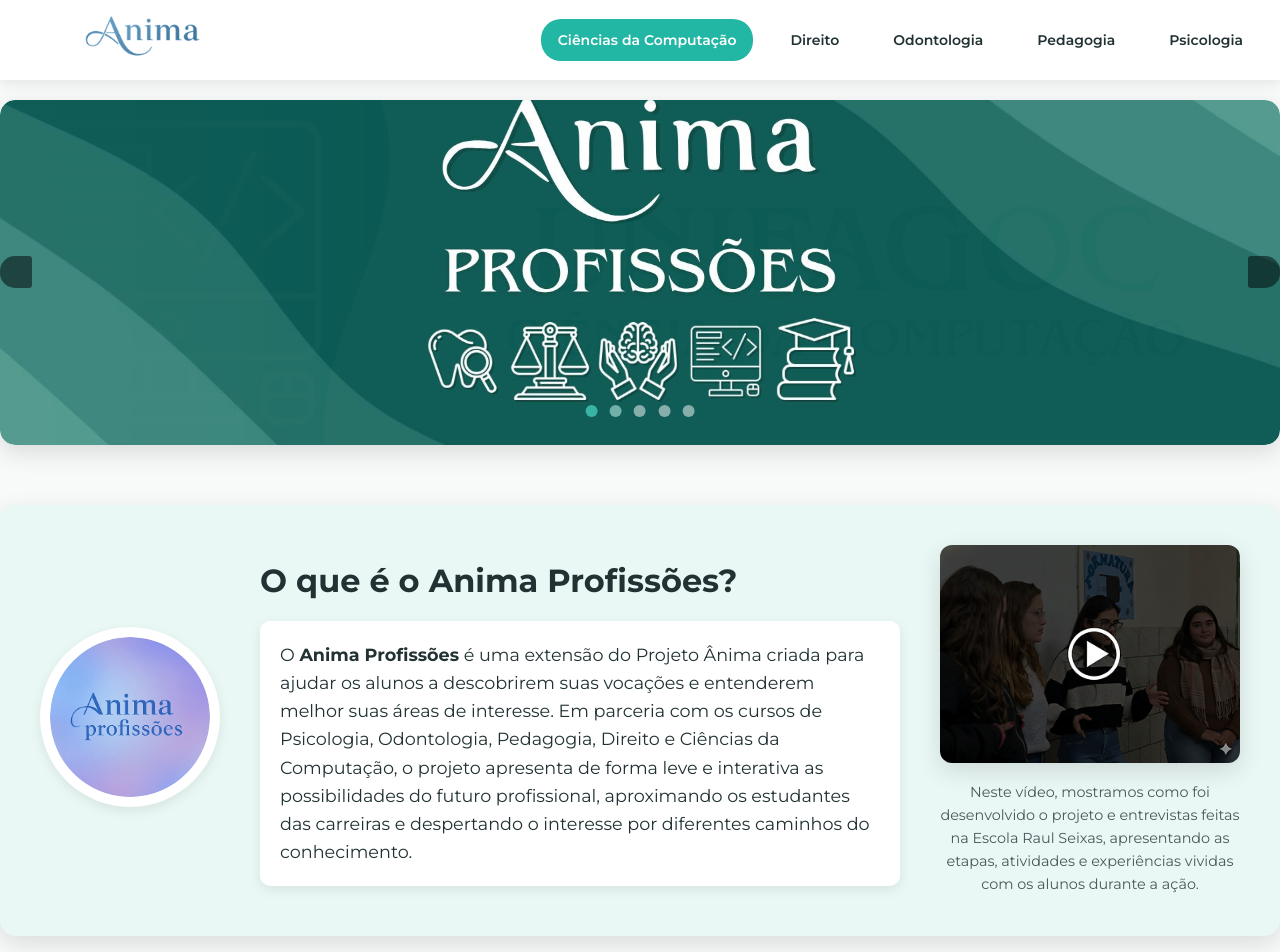
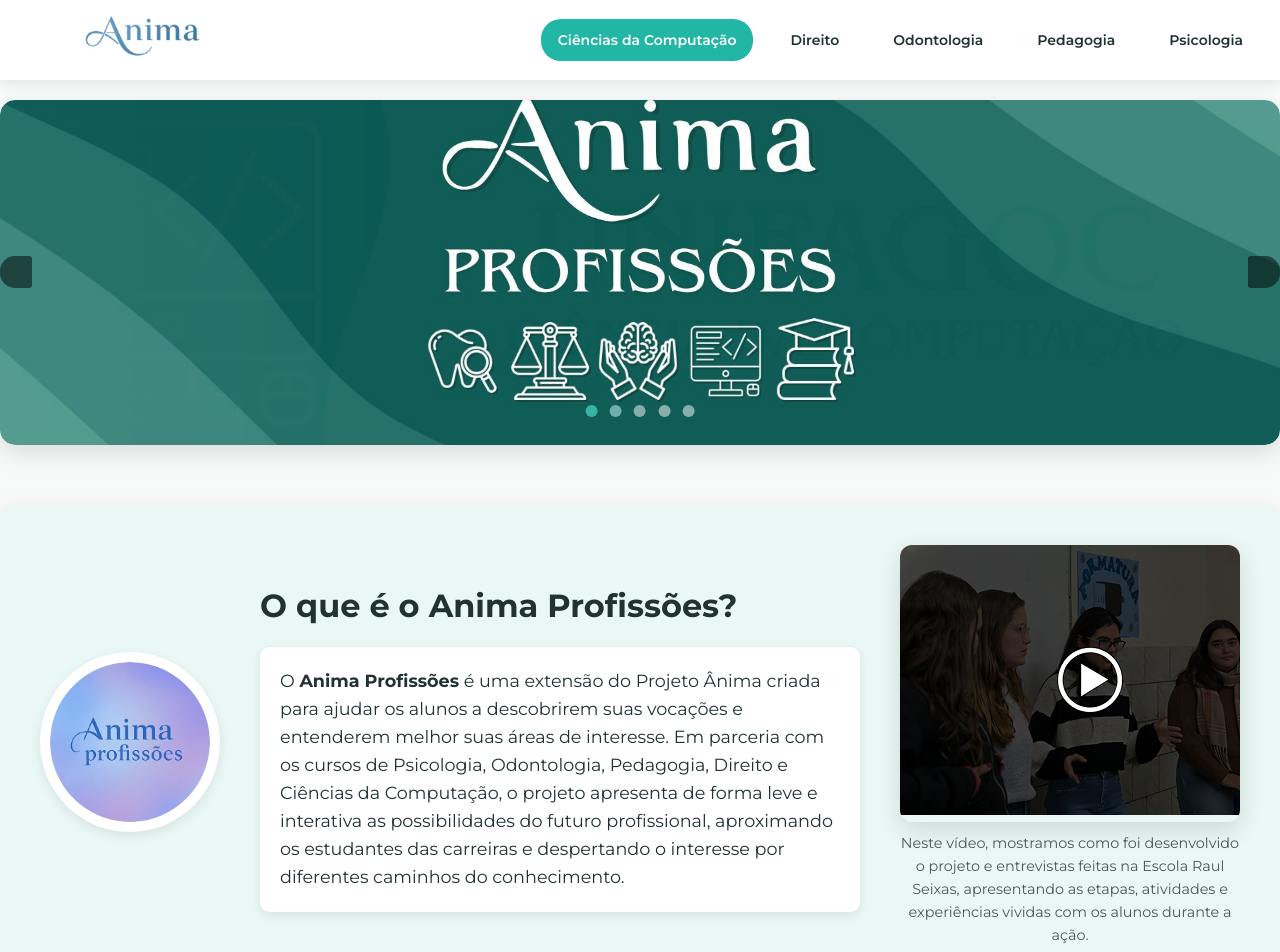
Before and after one commit to VianaJoao516/ANIMA-PROF-FINAL, a plain HTML site: page index.html in a window 1280 px wide. Shown: the top 952 px of the page. Drawn offline with Linux system fonts and the light colour scheme.

Commit message:
Update index.css

```diff
--- a/index.css
+++ b/index.css
@@ -263,20 +263,30 @@ a {
 }
 
 .anima-video {
-    width: 300px;
-    text-align: center;
+    width: 340px;
+    display: flex;
+    flex-direction: column;
+    align-items: center;
 }
 
-.video-box img {
+.video-box {
     width: 100%;
     border-radius: 12px;
     box-shadow: var(--sombra-media);
+    overflow: hidden;
+}
+
+.video-pequeno {
+    width: 100%;
+    border-radius: 12px;
+    display: block;
 }
 
 .legenda {
     font-size: 0.9rem;
     color: var(--texto-escuro);
     margin-top: 10px;
+    text-align: center;
     opacity: 0.8;
 }
 
```
